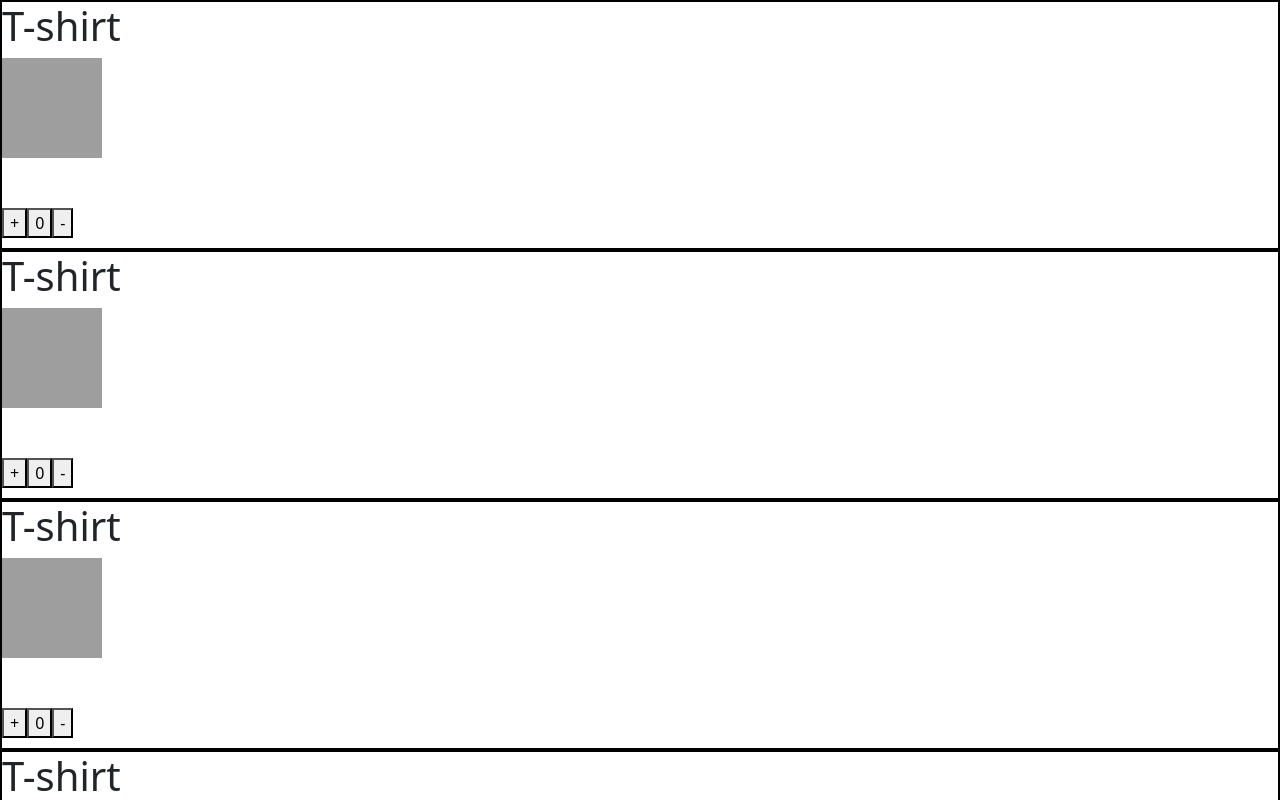
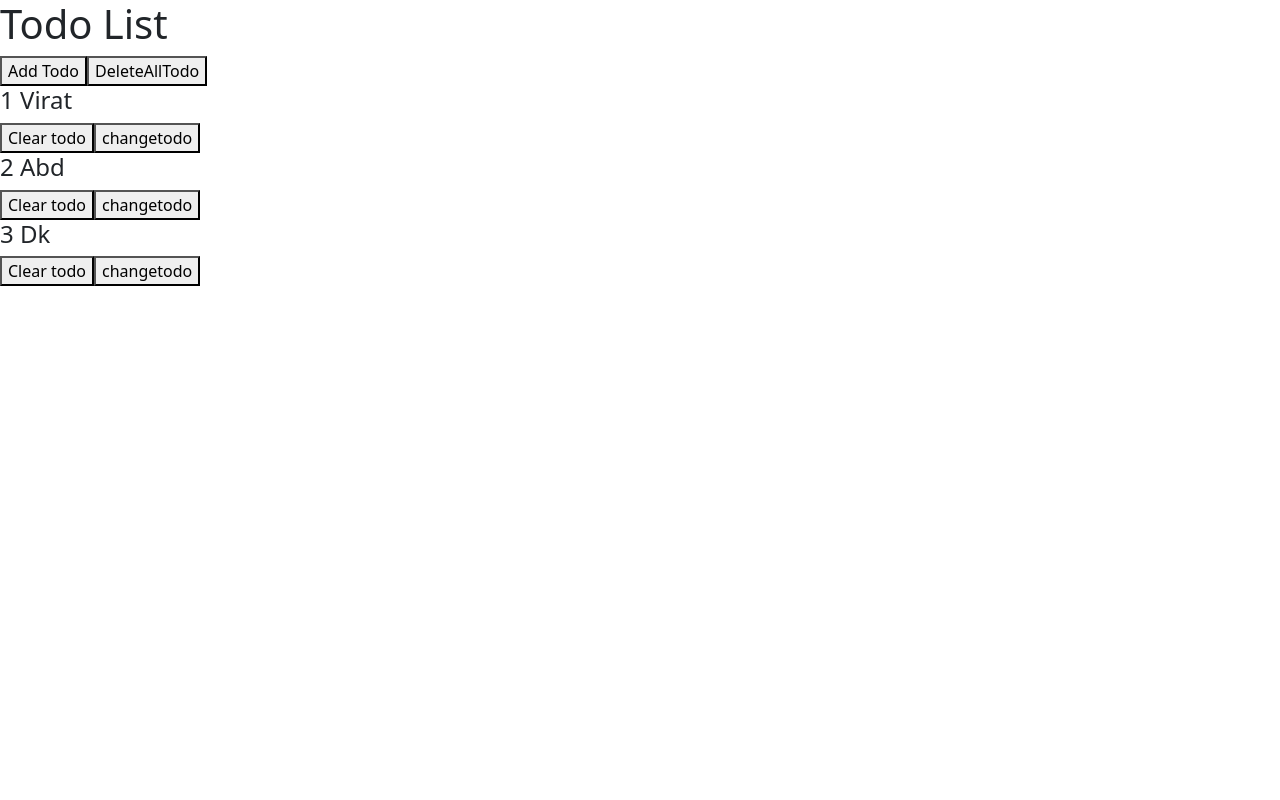
Before and after one commit to sathishdev18/react, a React (Create React App) app: page / in a window 1280 px wide. Shown: the top 800 px of the page. Built offline with nearby package versions, Linux system fonts and the light colour scheme; grey boxes are pictures that could not be loaded.

Commit message:
countertask

```diff
--- a/src/App.js
+++ b/src/App.js
@@ -1,10 +1,14 @@
-import { Items } from "./components/counter-task/increseproduct";
+// import { Items } from "./components/counter-task/increseproduct";
+// import { Counter } from "./components/counter-task/counter";
+import Todo from "./components/counter-task/todo/todo";
 
 function App() {
 
 
   return (
-    <Items/>
+    // <Items/>
+    <Todo/>
+    // <Counter/>
   )
     }
 
--- a/src/components/counter-task/increseproduct.js
+++ b/src/components/counter-task/increseproduct.js
@@ -38,7 +38,7 @@ export class Items extends Component {
     switch (add) {
       case "increment":
         const incre = this.state.product.map((val) => {
-          if (val.id == id) {
+          if (val.id === id) {
             val.count += 1;
             return val;
           } else {
--- /dev/null
+++ b/src/components/counter-task/todo/todo.js
@@ -0,0 +1,65 @@
+import { Component } from "react";
+
+class Todo extends Component{
+    state={
+        todo:[ 'Virat','Abd','Dk' ]
+    }
+    Addtodo=()=>{
+
+    let newstate=[...this.state.todo,"Chris"]
+        this.setState({
+            todo:newstate
+        })
+    }
+    deleteall=()=>{
+        let state2=[]
+        this.setState({
+            todo:state2
+        })
+    }
+    seperateDeleteTodo=(index)=>{
+        let separr=this.state.todo.filter((item,inn)=>inn!==index)
+        this.setState({
+            todo:separr
+        })
+    }
+
+    changeTodo=(index)=>{
+        let changeArr=this.state.todo.map((eachitem,i)=>{
+            if(i===index){
+                return "Kohli"
+            }
+            else{
+                return eachitem
+            }
+        })
+
+        this.setState({
+            todo:changeArr
+        })
+    }
+
+    render(){
+        return(
+           <div>
+            <> <h1>Todo List</h1>
+            <button onClick={this.Addtodo}>Add Todo</button>
+            <button onClick={this.deleteall}>DeleteAllTodo</button>
+            {
+                this.state.todo.map((val,index)=>{
+                    return(
+
+                        <div key={index}>
+
+                        <h4>{index+1} {val}</h4>
+                        <button onClick={()=>this.seperateDeleteTodo(index)}>Clear todo</button>
+                        <button onClick={()=>this.changeTodo(index)}>changetodo</button>
+                        </div>
+                    )
+                })
+            }
+            </>
+       </div> )
+    }
+}
+export default Todo
```
